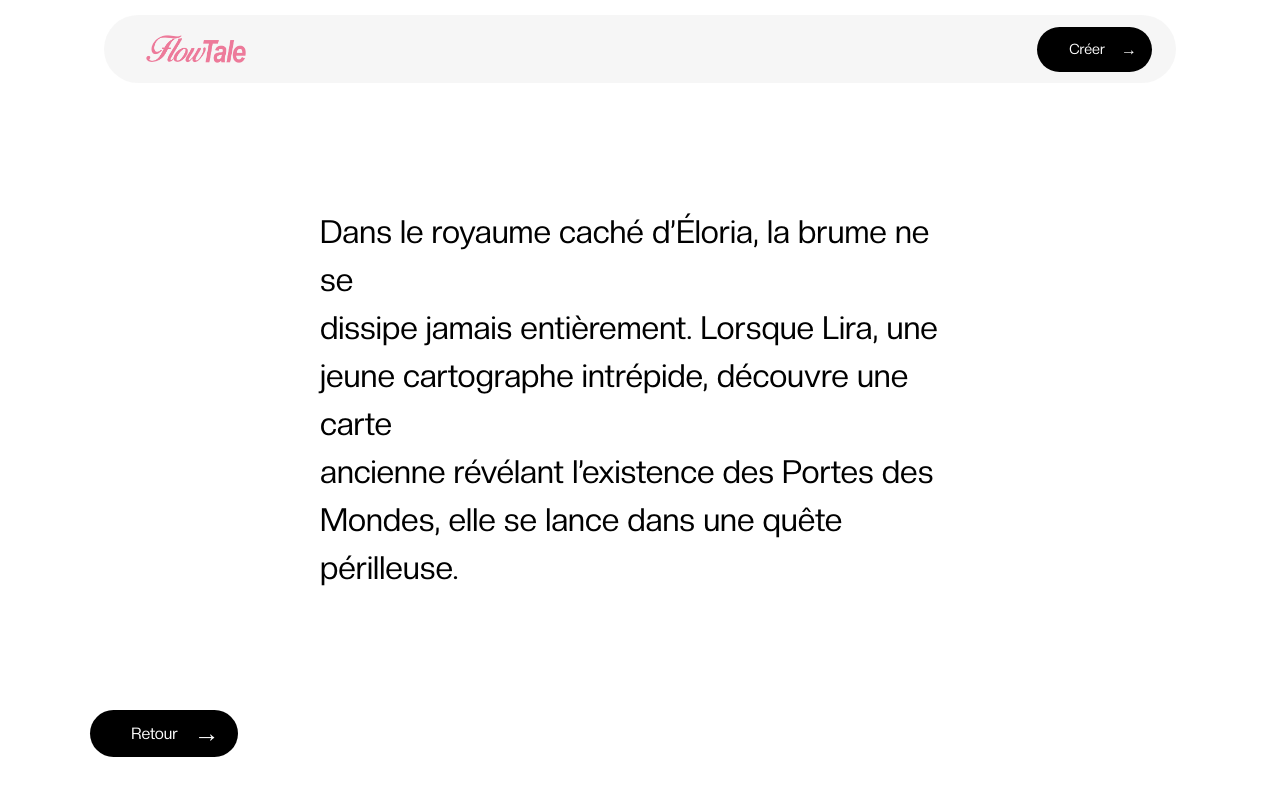
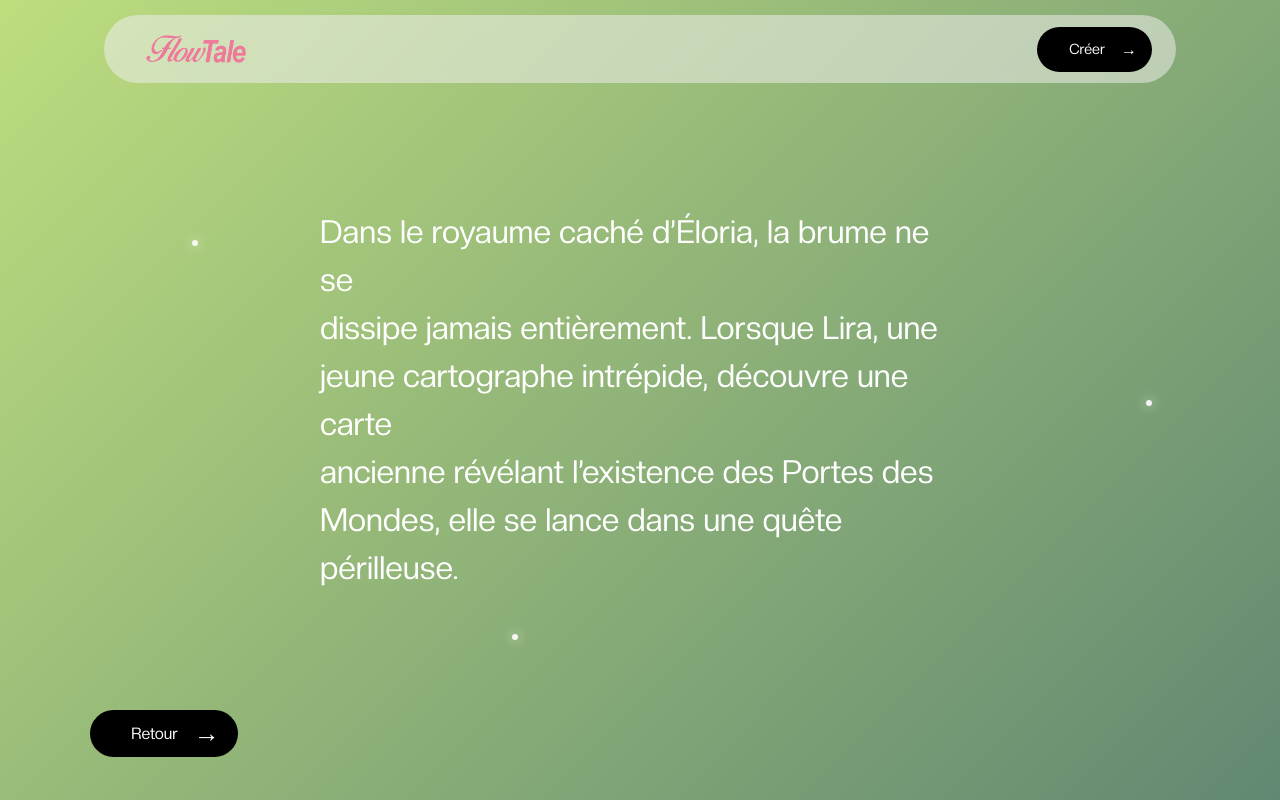
Before and after one commit to SamuelSeguin/FlowTale_Synthese, a Next.js app: page /histoires/1/jouer in a window 1280 px wide. Built offline with nearby package versions, Linux system fonts and the light colour scheme.

Commit message:
anim css

```diff
--- a/src/app/_components/VisualisationHistoire.css
+++ b/src/app/_components/VisualisationHistoire.css
@@ -1,3 +1,19 @@
+.wrapper--horreur {
+  height: 100vh;
+  --bg-color: #000;
+  background: radial-gradient(
+    circle at center,
+    var(--bg-color) 0%,
+    #050000 70%
+  );
+}
+
+.wrapper {
+  height: 100vh;
+  background: linear-gradient(135deg, #bddd7e, #618872, #bddd7e);
+  background-size: 200% 200%;
+}
+
 .histoire-container {
   position: absolute;
   top: 50%;
@@ -6,6 +22,20 @@
   font-family: "Creato";
   font-size: 2rem;
   line-height: 1.5;
+  color: #fff;
+}
+
+.histoire-container p {
+  opacity: 1;
+}
+
+.histoire-container p span {
+  display: inline-block;
+}
+
+.line {
+  display: block;
+  text-shadow: 0 0 8px rgba(255, 255, 255, 0.6);
 }
 
 .visualisation-cta-btn {
@@ -60,3 +90,25 @@
   opacity: 0;
   transform: translateX(32px);
 }
+
+.sparkle {
+  position: absolute;
+  width: 6px;
+  height: 6px;
+  border-radius: 50%;
+  background: #ffffffe6;
+  box-shadow: 0 0 12px #ffffffe6;
+}
+
+.sparkle-1 {
+  top: 30%;
+  left: 15%;
+}
+.sparkle-2 {
+  top: 50%;
+  right: 10%;
+}
+.sparkle-3 {
+  bottom: 20%;
+  left: 40%;
+}
```
